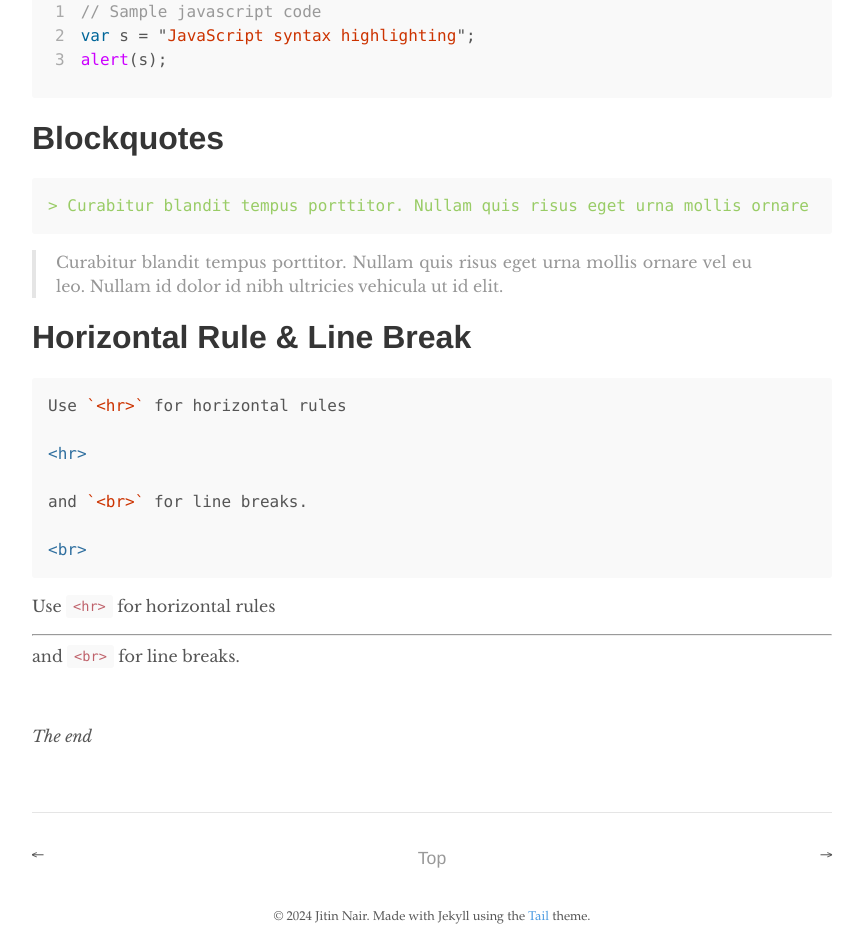
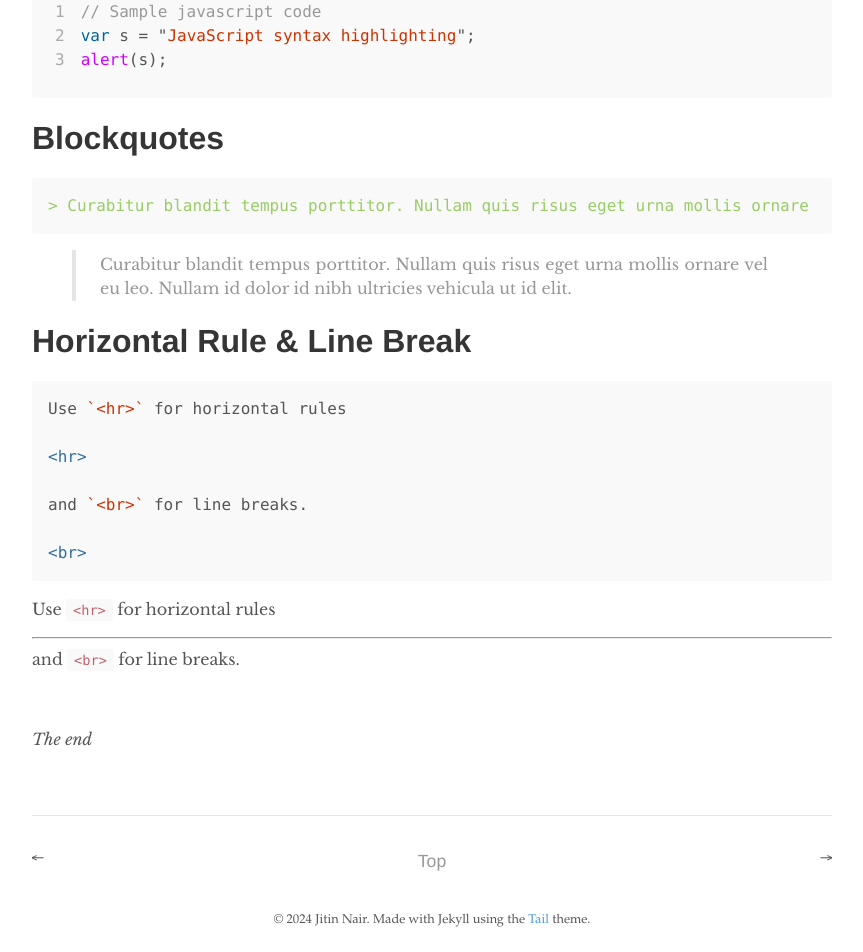
Before and after one commit to jitinnair1/tail, a Jekyll site: the page built from _posts/example-content.md, in a window 1280 px wide. Shown: the part 3369-4321 px from the top of the page, without its empty margins (208-1071 px from the left). Built offline with Jekyll 4.4.1, drawn with Linux system fonts in a browser that asks for light colours.

Commit message:
fixed blockquote padding

```diff
--- a/assets/css/_sass/base.scss
+++ b/assets/css/_sass/base.scss
@@ -51,16 +51,13 @@ a {
 blockquote {
   border-left: .25rem solid $grey-2;
   color: $grey-1;
-  margin: .8rem 0;
-  padding: .5rem 1rem;
+  margin: .5rem 1.25rem 0.5;
+  padding: .1rem 1.5rem .1rem 1.5rem;
 
   p:last-child {
     margin-bottom: 0;
   }
 
-  @media (min-width: 600px) {
-    padding: 0 5rem 0 1.25rem;
-  }
 }
 
 img {
```
